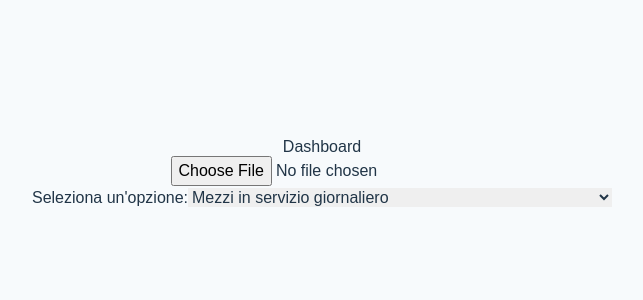
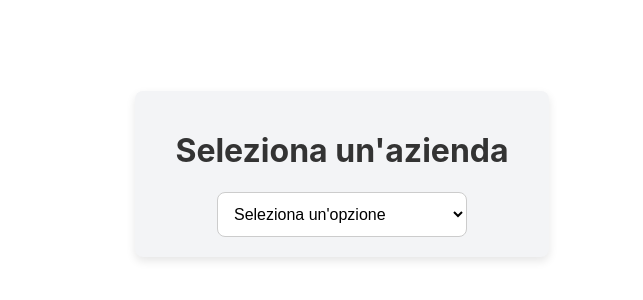
Before and after one commit to vitalialessandro02/Front-EndCSD, a React (Vite) app: page / in a window 1280 px wide. Shown: the part 226-526 px from the top of the page, without its empty margins (318-961 px from the left). Built offline with nearby package versions, Linux system fonts and the light colour scheme.

Commit message:
Grafica Pagine

```diff
--- a/package.json
+++ b/package.json
@@ -16,7 +16,8 @@
     "leaflet-polylinedecorator": "^1.6.0",
     "react": "^18.3.1",
     "react-chartjs-2": "^5.3.0",
-    "react-dom": "^18.3.1"
+    "react-dom": "^18.3.1",
+    "react-router-dom": "^7.1.5"
   },
   "devDependencies": {
     "@eslint/js": "^9.17.0",
--- a/src/App.jsx
+++ b/src/App.jsx
@@ -1,20 +1,18 @@
-import { useState } from 'react'
-import reactLogo from './assets/react.svg'
-import viteLogo from '/vite.svg'
-import './App.css'
-import Dashboard from "./pages/Dashboard";
-import "./styles/global.css";  // Importa gli stili globali
+import { BrowserRouter as Router, Routes, Route } from "react-router-dom";
+import Home from "../src/pages/Home.jsx";
+import Dashboard from "../src/pages/Dashboard.jsx";
+import BucherPage from "../src/pages/Bucher.jsx"; // Pagina vuota per ora
 
-import React from "react";
-import ChartComponent from "./components/ChartComponent";
 function App() {
-  const [count, setCount] = useState(0)
-
   return (
-    <div className="App">
-    <Dashboard />
-  </div>
-  )
+    <Router>
+      <Routes>
+        <Route path="/" element={<Home />} />
+        <Route path="/dashboard" element={<Dashboard />} />
+        <Route path="/bucher" element={<BucherPage />} />
+      </Routes>
+    </Router>
+  );
 }
 
-export default App
+export default App;
--- /dev/null
+++ b/src/pages/Bucher.jsx
@@ -0,0 +1,12 @@
+import '../styles/Bucher.css'; // Importa il CSS personalizzato
+
+const Bucher = () => {
+    return (
+      <div className="min-h-screen flex flex-col justify-center items-center bg-gray-100">
+        <h1 className="text-3xl font-bold mb-6">Benvenuto in Bucher</h1>
+        <p>Questa è la pagina di Bucher</p>
+      </div>
+    );
+  };
+
+  export default Bucher;
--- a/src/pages/Dashboard.jsx
+++ b/src/pages/Dashboard.jsx
@@ -4,6 +4,7 @@ import ChartComponent from "../components/ChartComponent";
 import sampleData from "../data/sample.json";
 import attivitàgiornalieramezzoData from "../data/attivitàgiornalieramezzo.json";
 import AttivitaDataComponent from "../components/AttivitaDataComponent";
+import '../styles/Axitea.css';
 
 const Dashboard = () => {
   const [jsonData, setJsonData] = useState(sampleData);
--- /dev/null
+++ b/src/pages/Home.jsx
@@ -0,0 +1,32 @@
+import { useState } from "react";
+import { useNavigate } from "react-router-dom";
+import '../styles/Home.css'; // Importa il CSS personalizzato
+
+
+const Home = () => {
+    const navigate = useNavigate();
+
+    const handleSelectionChange = (event) => {
+      const choice = event.target.value;
+      if (choice) {
+        navigate(`/${choice.toLowerCase()}`);
+      }
+    };
+
+    return (
+      <div className="home-container">
+        <h1 className="title">Seleziona un'azienda</h1>
+        <select
+          defaultValue=""
+          onChange={handleSelectionChange}
+          className="dropdown"
+        >
+          <option value="">Seleziona un'opzione</option>
+          <option value="dashboard">Axitea</option>
+          <option value="bucher">Bucher</option>
+        </select>
+      </div>
+    );
+  };
+
+  export default Home;
--- /dev/null
+++ b/src/styles/Axitea.css
@@ -0,0 +1,22 @@
+/* Dashboard.css */
+.dashboard-container {
+    display: flex;
+    flex-direction: column;
+    justify-content: center;
+    align-items: center;
+    min-height: 100vh; /* Centra il contenuto verticalmente */
+    background-color: #edf2f7; /* Grigio chiaro */
+    text-align: center; /* Centra il testo orizzontalmente */
+  }
+
+  .dashboard-title {
+    font-size: 2.5rem;
+    font-weight: bold;
+    margin-bottom: 1.5rem;
+    color: #2d3748; /* Colore del testo */
+  }
+
+  .dashboard-content {
+    font-size: 1.25rem;
+    color: #4a5568; /* Colore del testo secondario */
+  }
--- /dev/null
+++ b/src/styles/Bucher.css
@@ -0,0 +1,22 @@
+/* Bucher.css */
+.bucher-container {
+    display: flex;
+    flex-direction: column;
+    justify-content: center;
+    align-items: center;
+    min-height: 100vh; /* Centra il contenuto verticalmente */
+    background-color: #f7fafc; /* Grigio chiaro */
+    text-align: center; /* Centra il testo orizzontalmente */
+  }
+
+  .bucher-title {
+    font-size: 2.5rem;
+    font-weight: bold;
+    margin-bottom: 1.5rem;
+    color: #2b6cb0; /* Colore blu */
+  }
+
+  .bucher-content {
+    font-size: 1.25rem;
+    color: #4a5568; /* Colore del testo secondario */
+  }
--- /dev/null
+++ b/src/styles/Home.css
@@ -0,0 +1,45 @@
+/* Home.css */
+html, body {
+    height: 100%; /* Assicurati che il corpo prenda l'intera altezza */
+    margin: 0; /* Elimina margini di default */
+    display: flex;
+    justify-content: center;
+    align-items: center;
+  }
+
+  .home-container {
+    display: flex;
+    flex-direction: column;
+    justify-content: center;
+    align-items: center;
+    padding: 20px;
+    background-color: #f3f4f6;
+    border-radius: 8px;
+    width: 100%;
+    max-width: 600px; /* Imposta una larghezza massima per il contenitore */
+    box-shadow: 0 4px 10px rgba(0, 0, 0, 0.1);
+    text-align: center; /* Centra il testo orizzontalmente */
+  }
+
+  .title {
+    font-size: 2rem;
+    font-weight: bold;
+    margin-bottom: 1.5rem;
+    color: #333;
+  }
+
+  .dropdown {
+    padding: 0.75rem;
+    font-size: 1rem;
+    border-radius: 0.5rem;
+    border: 1px solid #ccc;
+    background-color: white;
+    cursor: pointer;
+    transition: border 0.3s ease;
+    width: 250px;
+    max-width: 90%; /* Limita la larghezza per essere reattivo */
+  }
+
+  .dropdown:hover {
+    border-color: #4c51bf;
+  }
```
Also changed, not shown: src/data/Targhe.json (added, +14 -0 lines), src/components/AttivitaDataComponent.jsx (line endings or trailing spaces), 1 other file (tests, documents, lock files or other folders).
